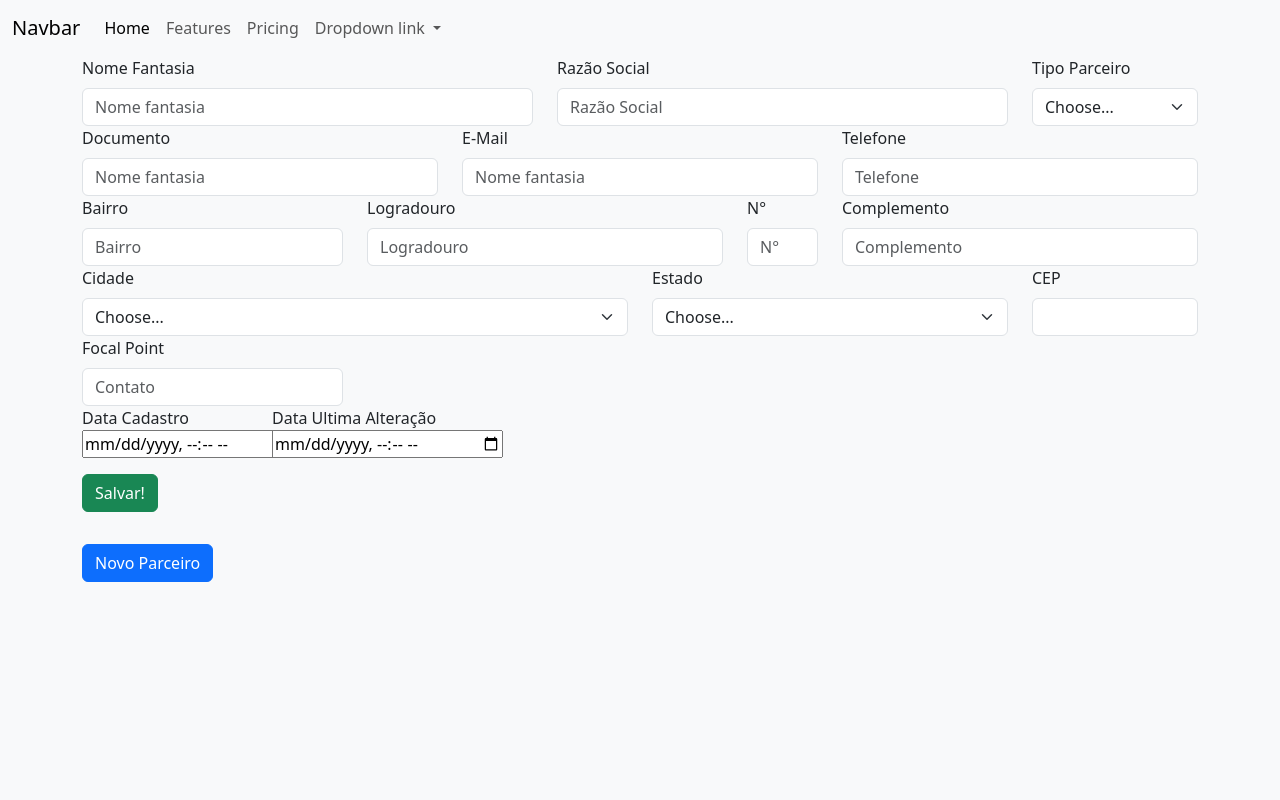
After one commit to PedrosoCode/monolith-web, a PHP site: page /pages/editarParceiroNegocio.php in a window 1280 px wide. The commit adds this page. Run offline with PHP 8.4, Linux system fonts and the light colour scheme; the visitor is signed in with stand-in values (Sample User, id 1).

Commit message:
Form Upsert parceiro

```diff
--- /dev/null
+++ b/pages/editarParceiroNegocio.php
@@ -0,0 +1,131 @@
+<?php
+require_once("../config/Database.php");
+require_once("../includes/verificar_sessao.php");
+require_once("../includes/components/mainNavbar.php");
+require_once("../funcs/class/clsParceiroNegocio.php");
+
+$db = new Database();
+$conn = $db->getConnection();
+
+$parceirosClass = new clsParceiroNegocio($conn);
+
+?>
+
+
+<!DOCTYPE html>
+<html lang="pt-BR">
+
+<head>
+    <meta charset="UTF-8">
+    <meta name="viewport" content="width=device-width, initial-scale=1.0">
+    <title>Editar Parceiro</title>
+    <!-- Adicionando o link para o Bootstrap -->
+    <link href="/monolithweb/bootstrap/css/bootstrap.min.css" rel="stylesheet">
+</head>
+
+<body class="bg-light">
+
+
+
+    <!-- <div class="container md-5 border border-dark-subtle rounded"  > -->
+    <div class="container md-5">
+        <form>
+        <div class="row">
+            <div class="col-md-5">
+                <label for="" class="form-label">Nome Fantasia</label>
+                <input type="text" class="form-control" id="" placeholder="Nome fantasia" required>
+            </div>
+            <div class="col-md-5">
+                <label for="" class="form-label">Razão Social</label>
+                <input type="text" class="form-control" id="" placeholder="Razão Social" required>
+            </div>
+            <div class="col-md-2">
+                <label for="inputCaractere" class="form-label">Tipo Parceiro</label>
+                <select id="" class="form-select">
+                    <option selected>Choose...</option>
+                    <option>...</option>
+                </select>
+            </div>
+        </div>
+        <div class="row">
+            <div class="col-md-4">
+                <label for="" class="form-label">Documento</label>
+                <input type="text" class="form-control" id="" placeholder="Nome fantasia" required>
+            </div>
+            <div class="col-md-4">
+                <label for="" class="form-label">E-Mail</label>
+                <input type="email" class="form-control" id="" placeholder="Nome fantasia">
+            </div>
+            <div class="col-md-4">
+                <label for="" class="form-label">Telefone</label>
+                <input type="text" class="form-control" id="" placeholder="Telefone">
+            </div>
+        </div>
+        <div class="row">
+            <div class="col-md-3">
+                <label for="" class="form-label">Bairro</label>
+                <input type="text" class="form-control" id="" placeholder="Bairro">
+            </div>
+            <div class="col-md-4">
+                <label for="" class="form-label">Logradouro</label>
+                <input type="text" class="form-control" id="" placeholder="Logradouro">
+            </div>
+            <div class="col-md-1">
+                <label for="" class="form-label">N°</label>
+                <input type="text" class="form-control" id="" placeholder="N°">
+            </div>
+            <div class="col-md-4">
+                <label for="" class="form-label">Complemento</label>
+                <input type="text" class="form-control" id="" placeholder="Complemento">
+            </div>
+        </div>
+        <div class="row">
+            <div class="col-md-6">
+                <label for="" class="form-label">Cidade</label>
+                <select id="" class="form-select">
+                    <option selected>Choose...</option>
+                    <option>...</option>
+                </select>
+            </div>
+            <div class="col-md-4">
+                <label for="" class="form-label">Estado</label>
+                <select id="" class="form-select">
+                    <option selected>Choose...</option>
+                    <option>...</option>
+                </select>
+            </div>
+            <div class="col-md-2">
+                <label for="" class="form-label">CEP</label>
+                <input type="text" class="form-control" id="">
+            </div>
+        </div>
+        <div class="row">
+            <div class="col-md-3">
+                <label for="" class="form-label">Focal Point</label>
+                <input type="text" class="form-control" id="" placeholder="Contato">
+            </div>
+        </div>
+        <div class="row">
+            <div class="col-md-2">
+                <label for="">Data Cadastro</label>
+                <input id="" type="datetime-local" name="" />
+            </div>
+            <div class="col-md-2">
+                <label for="">Data Ultima Alteração</label>
+                <input id="" type="datetime-local" name="" />
+            </div>
+        </div>
+        <button type="submit" class="btn btn-success mt-3">Salvar!</button>
+
+        </form>
+        <button type="submit" class="btn btn-primary mt-3">Novo Parceiro</button>
+    </div>
+
+
+
+
+
+    <script src="../bootstrap/js/bootstrap.bundle.min.js"></script>
+</body>
+
+</html>
```
Also changed, not shown: pages/listaParceiroNegocio.php (+6 -3 lines).
